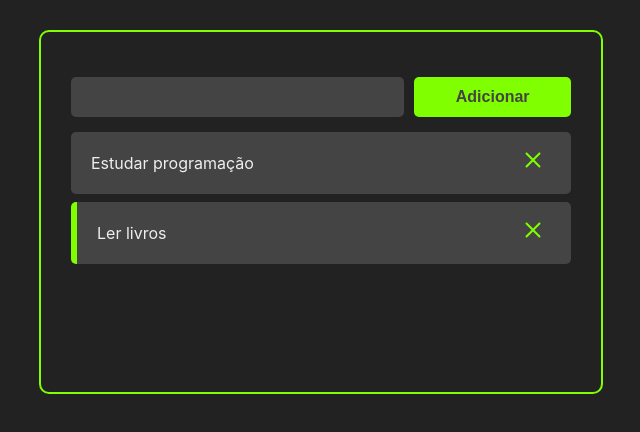
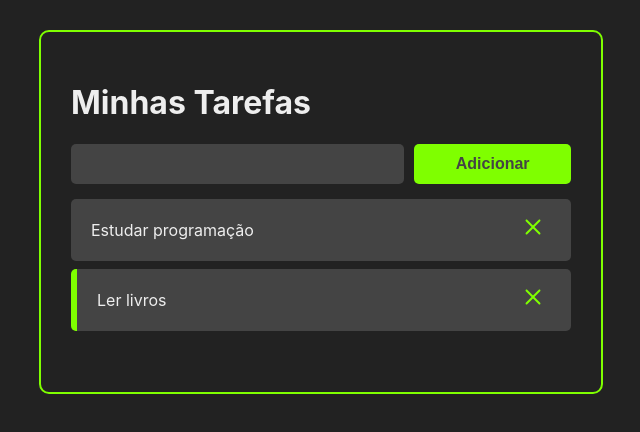
Before and after one commit to sdrashen/react-first-steps, a React (Create React App) app: page / in a window 1280 px wide. Shown: the top 432 px of the page, without its empty margins (319-959 px from the left). Built offline with nearby package versions, Linux system fonts and the light colour scheme.

Commit message:
created header component

```diff
--- a/src/App.jsx
+++ b/src/App.jsx
@@ -1,5 +1,6 @@
 import React, { useState } from 'react'
 import { v4 as uuidv4 } from 'uuid'
+import Header from './components/Header'
 import Tasks from './components/Tasks'
 
 import './App.css'
@@ -57,6 +58,7 @@
   return (
     <>
       <div className="container">
+        <Header />
         <AddTask handleTaskAddition={handleTaskAddition} />
         <Tasks
           tasks={tasks}
--- /dev/null
+++ b/src/components/Header.jsx
@@ -0,0 +1,7 @@
+import React from 'react'
+
+const Header = () => {
+  return <h1 style={{ color: ' #eee' }}>Minhas Tarefas</h1>
+}
+
+export default Header
```
